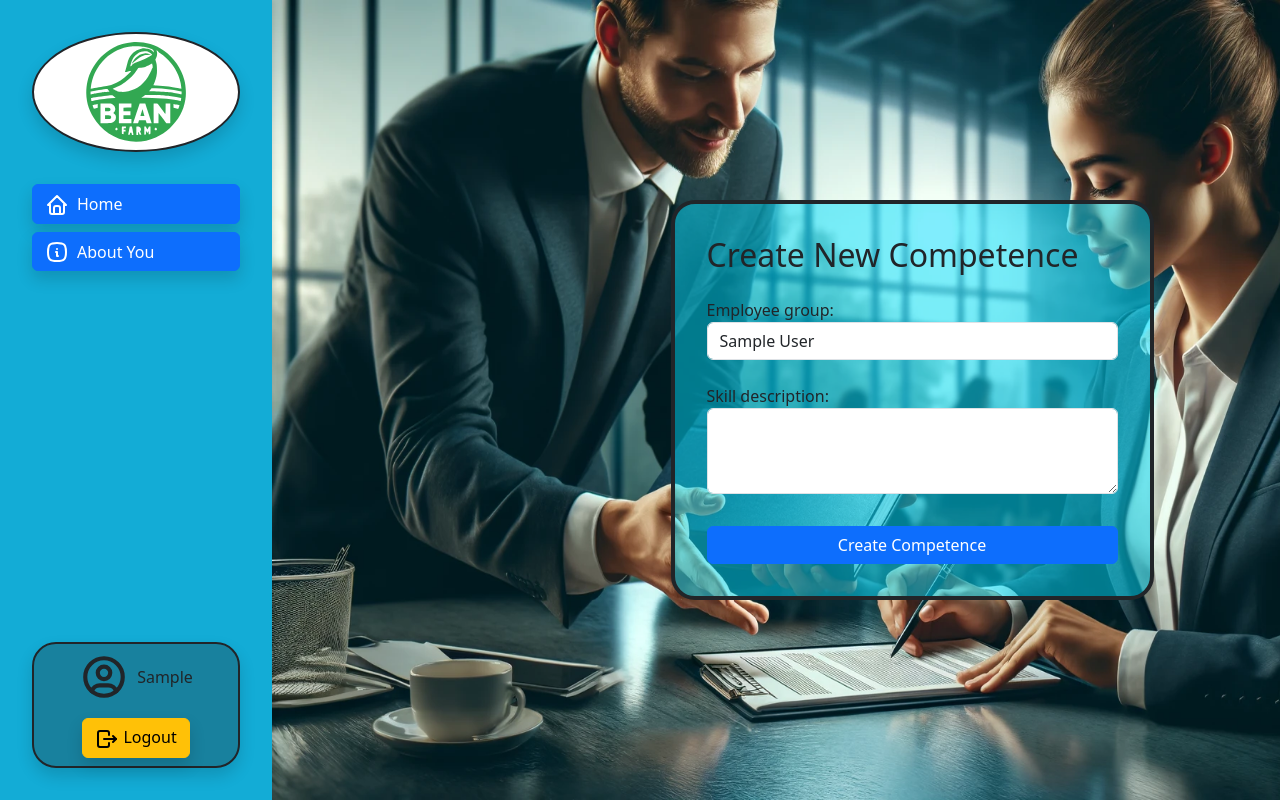
After one commit to MProcyszyn/projekt-nowatorski-Maciej-Procyszyn, a Django app: page /create_competence/ in a window 1280 px wide. The commit adds this page. Run offline with Django 4.2, Linux system fonts and the light colour scheme; a user stored in the database is signed in; tables that the repository leaves empty hold one stand-in row (values such as "Sample post"); some libraries are stand-ins or nearby versions.

Commit message:
Adjusted styling of pages Created view for creating new competences Added som basic validation Adjusted view for displaying all competencies Created django script for reassigning competencies to employees by groups

```diff
--- a/onboarding_app/onboarding_API/models.py
+++ b/onboarding_app/onboarding_API/models.py
@@ -1,6 +1,7 @@
 from django.db import models
 from django.contrib.auth.models import User, Group
 from django.conf import settings
+from django.core.exceptions import ValidationError
 from datetime import datetime, timedelta, date
 from dateutil.relativedelta import relativedelta
 
@@ -48,6 +49,7 @@ class EmployeeTraining(models.Model):
     is_done = models.BooleanField(default=False)
 
     def save(self, *args, **kwargs):
+
         if self.completion_date and self.training.validity_period:
             self.expiration_date = self.completion_date + relativedelta(months=self.training.validity_period)
         super().save(*args, **kwargs)
--- a/onboarding_app/onboarding_Front/forms.py
+++ b/onboarding_app/onboarding_Front/forms.py
@@ -1,7 +1,8 @@
 from django import forms
 from django.contrib.auth.forms import UserCreationForm, AuthenticationForm
 from django.contrib.auth.models import User
-from onboarding_API.models import Employee, EmployeeGroup, Training, EmployeeTraining, EmployeeCompetence
+from django.core.exceptions import ValidationError
+from onboarding_API.models import Employee, EmployeeGroup, Training, EmployeeTraining, EmployeeCompetence, CompetenceMatrix
 from crispy_forms.helper import FormHelper
 
 
@@ -95,6 +96,10 @@ class TrainingForm(forms.ModelForm):
 
 
 class EmployeeTrainingForm(forms.ModelForm):
+    class Meta:
+        model = EmployeeTraining
+        fields = ['employee', 'training', 'completion_date', 'is_done']
+
     completion_date = forms.DateField(
         widget=forms.DateInput(attrs={
             'class': 'form-control',
@@ -117,15 +122,29 @@ class EmployeeTrainingForm(forms.ModelForm):
             'class': 'form-check-input',
         })
 
-    class Meta:
-        model = EmployeeTraining
-        fields = ['employee', 'training', 'completion_date', 'is_done']
+    def clean(self):
+        cleaned_data = super().clean()
+        employee = cleaned_data.get('employee')
+        training = cleaned_data.get('training')
+        if EmployeeTraining.objects.filter(employee=employee, training=training).exists():
+            raise ValidationError("This training has already been assigned to this employee.")
+        return cleaned_data
 
 
-class EmployeeCompetenceForm(forms.ModelForm):
+class EmployeeCompetenceLevelForm(forms.ModelForm):
     class Meta:
         model = EmployeeCompetence
         fields = ['skill_level']
         widgets = {
             'skill_level': forms.Select(attrs={'class': 'form-control'}),
         }
+
+
+class CompetenceMatrixForm(forms.ModelForm):
+    class Meta:
+        model = CompetenceMatrix
+        fields = ['employee_group', 'skill_description']
+        widgets = {
+            'employee_group': forms.Select(attrs={'class': 'form-control'}),
+            'skill_description': forms.Textarea(attrs={'class': 'form-control', 'rows': 3}),
+        }
--- a/onboarding_app/onboarding_Front/templates/about.html
+++ b/onboarding_app/onboarding_Front/templates/about.html
@@ -1,6 +1,6 @@
 {% extends "base.html" %}
 {% block form %}
-
+<div class="container mt-4">
     <div>
         <h1>About You</h1>
         <h2>Personal Information</h2>
@@ -79,5 +79,5 @@
             <p>No competences available.</p>
         {% endif %}
     </div>
-
+</div>
 {% endblock %}
--- a/onboarding_app/onboarding_Front/templates/base.html
+++ b/onboarding_app/onboarding_Front/templates/base.html
@@ -1,15 +1,14 @@
 <!DOCTYPE html>
 {% load static %}
-
 
 <html lang="en">
 <head>
     <meta charset="UTF-8">
     <title>Title</title>
-    <link rel="stylesheet" href="{% static 'style.css' %}">
     <link rel="stylesheet" href="{% static 'reset.css' %}">
     <link rel="stylesheet" href="{% static 'main.css' %}">
     <link href="https://cdn.jsdelivr.net/npm/bootstrap@5.3.3/dist/css/bootstrap.min.css" rel="stylesheet" integrity="sha384-QWTKZyjpPEjISv5WaRU9OFeRpok6YctnYmDr5pNlyT2bRjXh0JMhjY6hW+ALEwIH" crossorigin="anonymous">
+    <link rel="stylesheet" href="{% static 'style.css' %}">
     <script src="https://code.jquery.com/jquery-3.6.0.min.js" crossorigin="anonymous"></script>
 
     {% include 'session_security/all.html' %}
@@ -24,10 +23,9 @@
 </script>
 
 <div class="nav_main d-flex flex-column justify-content-between">
-
     <div class="d-flex flex-column g--600">
         <div id="nav_logo" class="text-center">
-        <div style="background-color:white; border-radius:50%; padding:0.5rem; border: 2px solid;" class="d-flex justify-content-center">
+            <div style="background-color:white; border-radius:50%; padding:0.5rem; border: 2px solid;" class="d-flex justify-content-center shadow">
                 <svg version="1.0" xmlns="http://www.w3.org/2000/svg"
                      width="100px" height="100px" viewBox="0 0 614.000000 614.000000"
                      preserveAspectRatio="xMidYMid meet">
@@ -116,35 +114,31 @@
                     -58 204 c-33 112 -60 205 -62 207 -2 1 -12 -25 -22 -59z"/>
                     </g>
                     </svg>
-
             </div>
-
         </div>
-
         <nav>
             <ul class="list-group nav_list g--200">
-
                 <li>
-                <a href="/"  class="btn btn-primary d-flex g--200 align-items-center">
+                    <a href="/"  class="btn btn-primary d-flex g--200 align-items-center shadow">
                         <i><svg  xmlns="http://www.w3.org/2000/svg"  width="24"  height="24"  viewBox="0 0 24 24"  fill="none"  stroke="currentColor"  stroke-width="2"  stroke-linecap="round"  stroke-linejoin="round"  class="icon icon-tabler icons-tabler-outline icon-tabler-home"><path stroke="none" d="M0 0h24v24H0z" fill="none"/><path d="M5 12l-2 0l9 -9l9 9l-2 0" /><path d="M5 12v7a2 2 0 0 0 2 2h10a2 2 0 0 0 2 -2v-7" /><path d="M9 21v-6a2 2 0 0 1 2 -2h2a2 2 0 0 1 2 2v6" /></svg></i>
                     Home
                     </a>
                 </li>
                 <li>
-                <a href="/about"  class="btn btn-primary d-flex g--200 align-items-center">
+                    <a href="/about"  class="btn btn-primary d-flex g--200 align-items-center shadow">
                         <i><svg  xmlns="http://www.w3.org/2000/svg"  width="24"  height="24"  viewBox="0 0 24 24"  fill="none"  stroke="currentColor"  stroke-width="2"  stroke-linecap="round"  stroke-linejoin="round"  class="icon icon-tabler icons-tabler-outline icon-tabler-info-square-rounded"><path stroke="none" d="M0 0h24v24H0z" fill="none"/><path d="M12 9h.01" /><path d="M11 12h1v4h1" /><path d="M12 3c7.2 0 9 1.8 9 9s-1.8 9 -9 9s-9 -1.8 -9 -9s1.8 -9 9 -9z" /></svg></i>
-                About
+                    About You
                     </a>
                 </li>
                 {% if employee.employee_group.id == 4 %}
                 <li>
-                <a href="/your_team" class="btn btn-primary d-flex g--200 align-items-center">
+                    <a href="/your_team" class="btn btn-primary d-flex g--200 align-items-center shadow">
                         <i><svg  xmlns="http://www.w3.org/2000/svg"  width="24"  height="24"  viewBox="0 0 24 24"  fill="none"  stroke="currentColor"  stroke-width="2"  stroke-linecap="round"  stroke-linejoin="round"  class="icon icon-tabler icons-tabler-outline icon-tabler-users"><path stroke="none" d="M0 0h24v24H0z" fill="none"/><path d="M9 7m-4 0a4 4 0 1 0 8 0a4 4 0 1 0 -8 0" /><path d="M3 21v-2a4 4 0 0 1 4 -4h4a4 4 0 0 1 4 4v2" /><path d="M16 3.13a4 4 0 0 1 0 7.75" /><path d="M21 21v-2a4 4 0 0 0 -3 -3.85" /></svg></i>
                     Your team
                     </a>
                 </li>
                 <li>
-                <a href="/add_employee" class="btn btn-primary d-flex g--200 align-items-center">
+                    <a href="/add_employee" class="btn btn-primary d-flex g--200 align-items-center shadow">
                         <i><svg class="w-6 h-6 text-gray-800 dark:text-white" aria-hidden="true" xmlns="http://www.w3.org/2000/svg" width="24" height="24" fill="none" viewBox="0 0 24 24">
       <path stroke="currentColor" stroke-linecap="round" stroke-linejoin="round" stroke-width="2" d="M16 12h4m-2 2v-4M4 18v-1a3 3 0 0 1 3-3h4a3 3 0 0 1 3 3v1a1 1 0 0 1-1 1H5a1 1 0 0 1-1-1Zm8-10a3 3 0 1 1-6 0 3 3 0 0 1 6 0Z"/>
     </svg></i>
@@ -152,7 +146,7 @@
                     </a>
                 </li>
                 <li>
-                <a href="/add_training" class="btn btn-primary d-flex g--200 align-items-center">
+                    <a href="/add_training" class="btn btn-primary d-flex g--200 align-items-center shadow">
                         <i>
                             <svg xmlns="http://www.w3.org/2000/svg" width="24" height="24" viewBox="0 0 24 24" fill="none" stroke="currentColor" stroke-width="2" stroke-linecap="round" stroke-linejoin="round" class="icon icon-tabler icon-tabler-edit">
                                 <path stroke="none" d="M0 0h24v24H0z" fill="none"/>
@@ -164,7 +158,7 @@
                     </a>
                 </li>
                 <li>
-                <a href="/assign_training" class="btn btn-primary d-flex g--200 align-items-center">
+                    <a href="/assign_training" class="btn btn-primary d-flex g--200 align-items-center shadow">
                         <i>
                             <svg xmlns="http://www.w3.org/2000/svg" width="24" height="24" viewBox="0 0 24 24" fill="none" stroke="currentColor" stroke-width="2" stroke-linecap="round" stroke-linejoin="round" class="icon icon-tabler icon-tabler-book">
                                 <path stroke="none" d="M0 0h24v24H0z" fill="none"/>
@@ -177,17 +171,23 @@
                     </a>
                 </li>
                 <li>
-                <a href="/employee/{{ employee.id }}/competences/" class="btn btn-primary d-flex g--200 align-items-center">
-                    <i><svg xmlns="http://www.w3.org/2000/svg" width="24" height="24" viewBox="0 0 24 24" fill="none" stroke="currentColor" stroke-width="2" stroke-linecap="round" stroke-linejoin="round"><path stroke="none" d="M0 0h24v24H0z" fill="none"/><path d="M9 12l2 2l4 -4" /><path d="M12 22a10 10 0 1 1 0 -20a10 10 0 0 1 0 20z" /></svg></i>
-                    Competences
+                    <a href="{% url 'all_competences' %}" class="btn btn-primary d-flex g--200 align-items-center shadow">
+                        <i><svg xmlns="http://www.w3.org/2000/svg" width="24" height="24" viewBox="0 0 24 24" fill="none" stroke="currentColor" stroke-width="2" stroke-linecap="round" stroke-linejoin="round"><path stroke="none" d="M0 0h24v24H0z" fill="none" /><path d="M9 12l2 2l4 -4" /> <path d="M12 22a10 10 0 1 1 0 -20a10 10 0 0 1 0 20z" /></svg></i>
+                        All Competences
+                    </a>
+                </li>
+                <li>
+                    <a href="{% url 'create_competence' %}" class="btn btn-primary d-flex g--200 align-items-center shadow">
+                        <i></i><svg xmlns="http://www.w3.org/2000/svg" width="16" height="16" fill="currentColor" class="bi bi-plus" viewBox="0 0 16 16"><path d="M8 4a.5.5 0 0 1 .5.5v3h3a.5.5 0 0 1 0 1h-3v3a.5.5 0 0 1-1 0v-3h-3a.5.5 0 0 1 0-1h3v-3A.5.5 0 0 1 8 4z"/></svg></i>
+                        Create Competence
+
                     </a>
                 </li>
                 {% endif %}
             </ul>
-
         </nav>
     </div>
-    <div class="logged_dashboard d-flex flex-column g--400">
+    <div class="logged_dashboard d-flex flex-column g--400 shadow">
         <div class="d-flex justify-content-center align-items-center g--200">
             <svg  xmlns="http://www.w3.org/2000/svg"  width="50"  height="50"  viewBox="0 0 24 24"  fill="none"  stroke="currentColor"  stroke-width="2"  stroke-linecap="round"  stroke-linejoin="round"  class="icon icon-tabler icons-tabler-outline icon-tabler-user-circle"><path stroke="none" d="M0 0h24v24H0z" fill="none"/><path d="M12 12m-9 0a9 9 0 1 0 18 0a9 9 0 1 0 -18 0" /><path d="M12 10m-3 0a3 3 0 1 0 6 0a3 3 0 1 0 -6 0" /><path d="M6.168 18.849a4 4 0 0 1 3.832 -2.849h4a4 4 0 0 1 3.834 2.855" /></svg>
             {{ request.user.username|title }}
@@ -196,7 +196,7 @@
         <div class="d-flex justify-content-center">
             <form method="POST" action="{% url 'logout' %}">
                 {% csrf_token %}
-                <button type="submit" class="btn btn-warning">
+                <button type="submit" class="btn btn-warning shadow">
                     <i><svg  xmlns="http://www.w3.org/2000/svg"  width="24"  height="24"  viewBox="0 0 24 24"  fill="none"  stroke="currentColor"  stroke-width="2"  stroke-linecap="round"  stroke-linejoin="round"  class="icon icon-tabler icons-tabler-outline icon-tabler-logout"><path stroke="none" d="M0 0h24v24H0z" fill="none"/><path d="M14 8v-2a2 2 0 0 0 -2 -2h-7a2 2 0 0 0 -2 2v12a2 2 0 0 0 2 2h7a2 2 0 0 0 2 -2v-2" /><path d="M9 12h12l-3 -3" /><path d="M18 15l3 -3" /></svg></i>
                     Logout
                 </button>
@@ -205,9 +205,8 @@
         </div>
     </div>
 </div>
-<div class="d-flex">
 
-
+<div class="main_content">
 {% block form %}
 
 {% endblock %}
--- /dev/null
+++ b/onboarding_app/onboarding_Front/templates/create_competence.html
@@ -0,0 +1,17 @@
+{% extends "base.html" %}
+{% block form %}
+
+<div class="centerWrapper">
+    <form method="post">
+        <div class="login_form d-flex flex-column justify-content-center">
+            <h2>Create New Competence</h2>
+            {% csrf_token %}
+            <div class="d-flex flex-column justify-content-center g--200 mt-3">
+                {{ form.as_p }}
+            </div>
+            <button type="submit" class="btn btn-primary mt-3">Create Competence</button>
+        </div>
+    </form>
+</div>
+
+{% endblock %}
--- a/onboarding_app/onboarding_Front/urls.py
+++ b/onboarding_app/onboarding_Front/urls.py
@@ -12,14 +12,14 @@ urlpatterns = [
     path("", include("django.contrib.auth.urls")),
     path("registration", views.register_page, name="registration"),
     path('your_team', views.your_team_page, name='your_team'),
-    path('work_time', views.work_time_page, name='work_time'),
     path('add_employee', views.add_employee_page, name='add_employee'),
     path('session_security/', include('session_security.urls')),
     path('assign_training', views.assign_training_page, name='assign_training'),
     path('add_training', views.add_training_page, name='add_training'),
-    path('employee/<int:employee_id>/competences/', views.employee_competences_page, name='employee_competences'),
+    path('all_competences/', views.all_competences_page, name='all_competences'),
     path('competence/<int:competence_id>/edit/', views.edit_competence_page, name='edit_competence'),
     path('employee/<int:employee_id>/', views.employee_detail_page, name='employee_detail'),
     path('training/<int:training_id>/edit/', views.edit_training_page, name='edit_training'),
+    path('create_competence/', views.create_competence_view, name='create_competence'),
 
 ]
--- a/onboarding_app/onboarding_Front/views.py
+++ b/onboarding_app/onboarding_Front/views.py
@@ -1,12 +1,13 @@
 from django.shortcuts import render, redirect, get_object_or_404
 from django.contrib.auth.decorators import login_required
 from django.db import transaction
-from django.http import HttpResponseRedirect
-from django.urls import reverse
 from django.contrib import messages
 from django.contrib.auth.views import LoginView
-from .forms import RegisterForm, EmployeeForm, TrainingForm, EmployeeTrainingForm, CustomLoginForm, EmployeeCompetenceForm
-from onboarding_API.models import Employee, EmployeeGroup, EmployeeCompetence, EmployeeTraining
+from django.core.exceptions import ValidationError
+from .forms import RegisterForm, EmployeeForm, TrainingForm, EmployeeTrainingForm, CustomLoginForm, EmployeeCompetenceLevelForm, CompetenceMatrixForm
+from onboarding_API.models import Employee, EmployeeGroup, EmployeeCompetence, EmployeeTraining, CompetenceMatrix
+from itertools import groupby
+from operator import attrgetter
 
 
 class CustomLoginView(LoginView):
@@ -58,13 +59,8 @@ def main_page(request):
 
 @login_required
 def about_page(request):
-    # Pobierz aktualnie zalogowanego pracownika
     employee = Employee.objects.get(user=request.user)
-
-    # Pobierz szkolenia przypisane do pracownika
     trainings = employee.trainings.all()
-
-    # Pobierz kompetencje przypisane do pracownika
     competences = employee.competences.all()
 
     context = {
@@ -75,14 +71,10 @@ def about_page(request):
     return render(request, "about.html", context)
 
 
-
 @login_required
 def your_team_page(request):
     employee = Employee.objects.get(user=request.user)
-    # Pobierz aktualnie zalogowanego użytkownika
     user = request.user
-
-    # Pobierz pracowników zatrudnionych przez aktualnego użytkownika
     employees = Employee.objects.filter(created_by=user)
 
     context = {
@@ -112,17 +104,6 @@ def employee_detail_page(request, employee_id):
 
 
 @login_required()
-def work_time_page(request):
-    employee = Employee.objects.get(user=request.user)
-    user_groups = request.user.groups.values_list('name', flat=True)
-    context = {
-        'employee': employee,
-        'user_groups': user_groups,
-    }
-    return render(request, "work_time.html", context)
-
-
-@login_required()
 def add_employee_page(request):
     employee = Employee.objects.get(user=request.user)
     user_groups = request.user.groups.values_list('name', flat=True)
@@ -141,7 +122,7 @@ def add_employee_page(request):
                     employee.created_by = request.user
                     employee.save()
 
-                return redirect('/')
+                return redirect('your_team')
             except Exception as error:
                 user_form.add_error(None, f"Something went wrong: {error}")
     else:
@@ -179,47 +160,63 @@ def add_training_page(request):
 @login_required()
 def assign_training_page(request):
     employee = Employee.objects.get(user=request.user)
+    employee_name = request.GET.get('employee_name', None)
+    employee_obj = None
+
+    if employee_name:
+        employee_obj = Employee.objects.filter(user__username=employee_name).first()
+
     if request.method == 'POST':
         form = EmployeeTrainingForm(request.POST)
         if form.is_valid():
-            form.save()
-            messages.success(request, "Training has been successfully assigned.")
-            return redirect('/')
+            try:
+                form.save()
+                messages.success(request, "Training has been successfully assigned.")
+                return redirect('your_team')
+            except ValidationError as e:
+                form.add_error(None, e.message)
     else:
-        form = EmployeeTrainingForm()
+        if employee_obj:
+            form = EmployeeTrainingForm(initial={'employee': employee_obj})
+        else:
+            form = EmployeeTrainingForm()
 
     context = {
         'employee': employee,
         'form': form,
+        'employee_obj': employee_obj,
     }
     return render(request, 'assign_training.html', context)
 
 
 @login_required
-def employee_competences_page(request, employee_id):
+def all_competences_page(request):
     employee = Employee.objects.get(user=request.user)
-    employee_obj = get_object_or_404(Employee, id=employee_id)
-    competences = EmployeeCompetence.objects.filter(employee=employee_obj)
+    competences = CompetenceMatrix.objects.all().order_by('employee_group')
+    grouped_competences = {
+        group: list(items)
+        for group, items in groupby(competences, key=attrgetter('employee_group'))
+    }
+
     context = {
         'employee': employee,
-        'employee_obj': employee_obj,
-        'competences': competences,
+        'grouped_competences': grouped_competences,
     }
-    return render(request, 'employee_competences.html', context)
+    return render(request, 'all_competences.html', context)
 
 
 @login_required
 def edit_competence_page(request, competence_id):
     employee = Employee.objects.get(user=request.user)
     competence = get_object_or_404(EmployeeCompetence, id=competence_id)
-
     if request.method == 'POST':
-        form = EmployeeCompetenceForm(request.POST, instance=competence)
+        form = EmployeeCompetenceLevelForm(request.POST, instance=competence)
         if form.is_valid():
             form.save()
-            return HttpResponseRedirect(reverse('employee_competences', args=[competence.employee.id]))
+            messages.success(request, "Competence updated successfully!")
+            return redirect('employee_detail', employee_id=competence.employee.id)
     else:
-        form = EmployeeCompetenceForm(instance=competence)
+        form = EmployeeCompetenceLevelForm(instance=competence)
 
     context = {
         'employee': employee,
@@ -248,3 +245,35 @@ def edit_training_page(request, training_id):
         'training': training,
     }
     return render(request, 'edit_training.html', context)
+
+
+@login_required
+def create_competence_view(request):
+    employee = Employee.objects.get(user=request.user)
+    if request.method == 'POST':
+        form = CompetenceMatrixForm(request.POST)
+        if form.is_valid():
+            try:
+                with transaction.atomic():
+                    competence = form.save()
+                    employees_in_group = Employee.objects.filter(employee_group=competence.employee_group)
+
+                    for emp in employees_in_group:
+                        EmployeeCompetence.objects.create(
+                            employee=emp,
+                            matrix_entry=competence,
+                            skill_level=None
+                        )
+
+                    messages.success(request, "Competence has been successfully created and assigned.")
+                    return redirect('all_competences')
+            except Exception as e:
+                messages.error(request, f"An error occurred: {e}")
+    else:
+        form = CompetenceMatrixForm()
+
+    context = {
+        'employee': employee,
+        'form': form,
+    }
+    return render(request, 'create_competence.html', context)
--- a/onboarding_app/productionfiles/style.css
+++ b/onboarding_app/productionfiles/style.css
@@ -1,13 +1,14 @@
 .nav_main {
+    position: fixed;
     text-decoration: none;
     height: 100vh;
     width:17rem;
     float: left;
-    position: sticky;
     padding: 2rem;
     background-color:rgba(19, 172, 214);
+    box-shadow: 2px 0 5px rgba(0, 0, 0, 0.1);
+    z-index: 1000;
 }
-
 
 a {
     text-decoration: none;
@@ -65,3 +66,14 @@ a {
     justify-content: center;
     flex-direction: column;
 }
+
+.main_content {
+    background-color:rgba(20, 190, 190);
+    margin-left: 17rem;
+    overflow-y: auto;
+    min-height: 100vh;
+}
+
+.records {
+    background-color:rgba(20, 190, 190, 0.8);
+}
```
Also changed, not shown: onboarding_app/onboarding_API/management/commands/assign_missing_competences.py (added, +28 -0 lines), onboarding_app/onboarding_Front/static/style.css (+39 -2 lines), onboarding_app/onboarding_Front/templates/all_competences.html (added, +29 -0 lines), onboarding_app/onboarding_Front/templates/assign_training.html (+9 -0 lines), onboarding_app/onboarding_Front/templates/employee_competences.html (deleted, +0 -26 lines), onboarding_app/onboarding_Front/templates/employee_detail.html (+14 -7 lines), onboarding_app/onboarding_Front/templates/your_team.html (+11 -7 lines), onboarding_app/onboarding_API/management/__init__.py (added), onboarding_app/onboarding_API/management/commands/__init__.py (added). Lines whose indentation alone changed are shown as unchanged.
